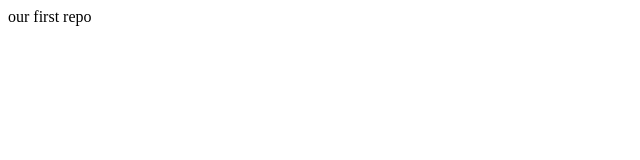
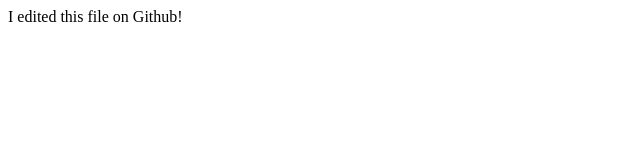
Before and after one commit to wilsonthebaptiste/git-course-repo, a website: page index.html in a window 1280 px wide. Shown: the whole page, without its empty margins (0-640 px from the left). Drawn offline with Linux system fonts and the light colour scheme.

Commit message:
Update index.html
edited on Github

```diff
--- a/index.html
+++ b/index.html
@@ -1,6 +1,6 @@
 <!DOCTYPE html>
 <html>
     <body>
-        our first repo
+        I edited this file on Github!
     </body>
 </html>
```
